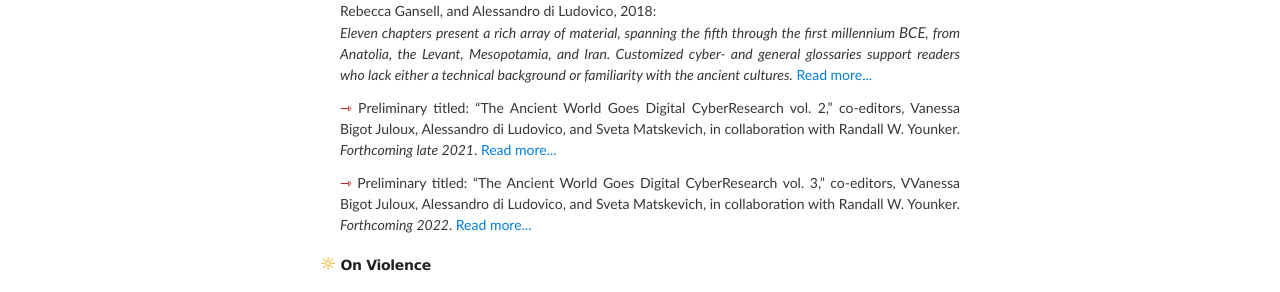
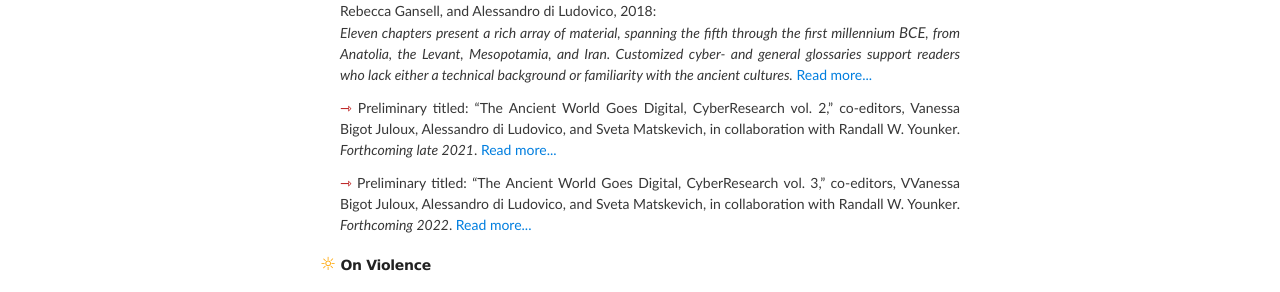
Before and after one commit to vbigot-juloux/ane-research-humanities, a Jekyll site: the page built from index.md, in a window 1280 px wide. Shown: the part 440-732 px from the top of the page. Built offline with Jekyll 4.4.1, drawn with Linux system fonts in a browser that asks for light colours; the repository's description, which GitHub fills in, is left out.

Commit message:
Update index.md

```diff
--- a/index.md
+++ b/index.md
@@ -22,10 +22,10 @@ A strong team of co-editors with combined skills in particular to domains of res
 technical background or familiarity with the ancient cultures.</em> <a href="docs/CyberResearch-vol1.html">Read more...</a>
        </li>
 
-<li style="padding-top: 12px; text-align: justify; text-justify: inter-word;"><span style="color:#b30000; font-size: 14px">&#8702;</span> Preliminary titled: “The Ancient World Goes Digital CyberResearch vol. 2,” co-editors, Vanessa Bigot Juloux, Alessandro di Ludovico, and Sveta Matskevich, in collaboration with Randall W. Younker. <em>Forthcoming late 2021</em>. <a href="docs/CyberResearch-vol2.html">Read more...</a>
+<li style="padding-top: 12px; text-align: justify; text-justify: inter-word;"><span style="color:#b30000; font-size: 14px">&#8702;</span> Preliminary titled: “The Ancient World Goes Digital, CyberResearch vol. 2,” co-editors, Vanessa Bigot Juloux, Alessandro di Ludovico, and Sveta Matskevich, in collaboration with Randall W. Younker. <em>Forthcoming late 2021</em>. <a href="docs/CyberResearch-vol2.html">Read more...</a>
 </li>
 
-<li style="padding-top: 12px; text-align: justify; text-justify: inter-word;"><span style="color:#b30000; font-size: 14px">&#8702;</span> Preliminary titled: “The Ancient World Goes Digital CyberResearch vol. 3,” co-editors, VVanessa Bigot Juloux, Alessandro di Ludovico, and Sveta Matskevich, in collaboration with Randall W. Younker. <em>Forthcoming 2022</em>. <a href="docs/CyberResearch-vol3.html">Read more...</a>
+<li style="padding-top: 12px; text-align: justify; text-justify: inter-word;"><span style="color:#b30000; font-size: 14px">&#8702;</span> Preliminary titled: “The Ancient World Goes Digital, CyberResearch vol. 3,” co-editors, VVanessa Bigot Juloux, Alessandro di Ludovico, and Sveta Matskevich, in collaboration with Randall W. Younker. <em>Forthcoming 2022</em>. <a href="docs/CyberResearch-vol3.html">Read more...</a>
 </li>
 
 </ul>
```
